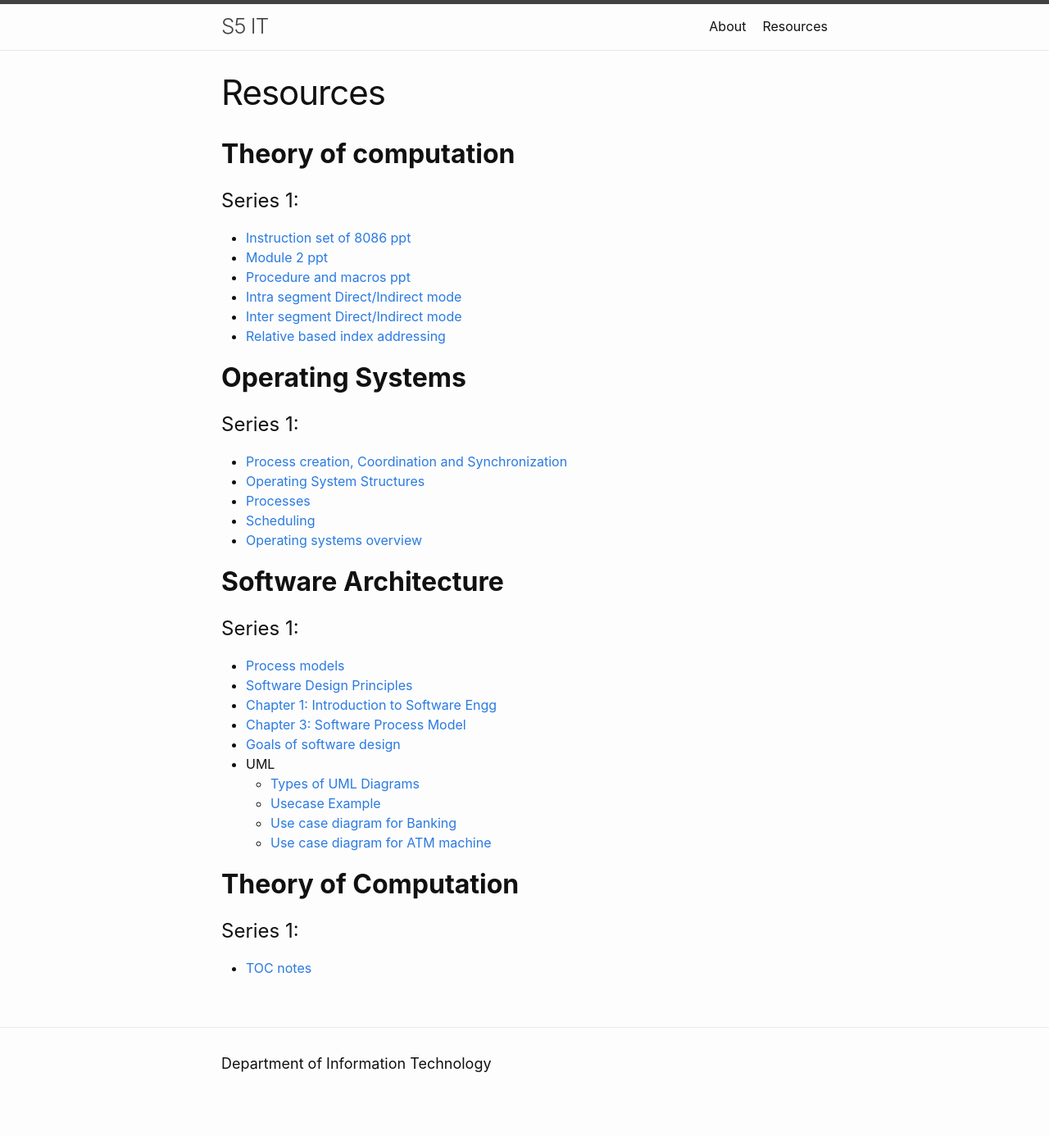
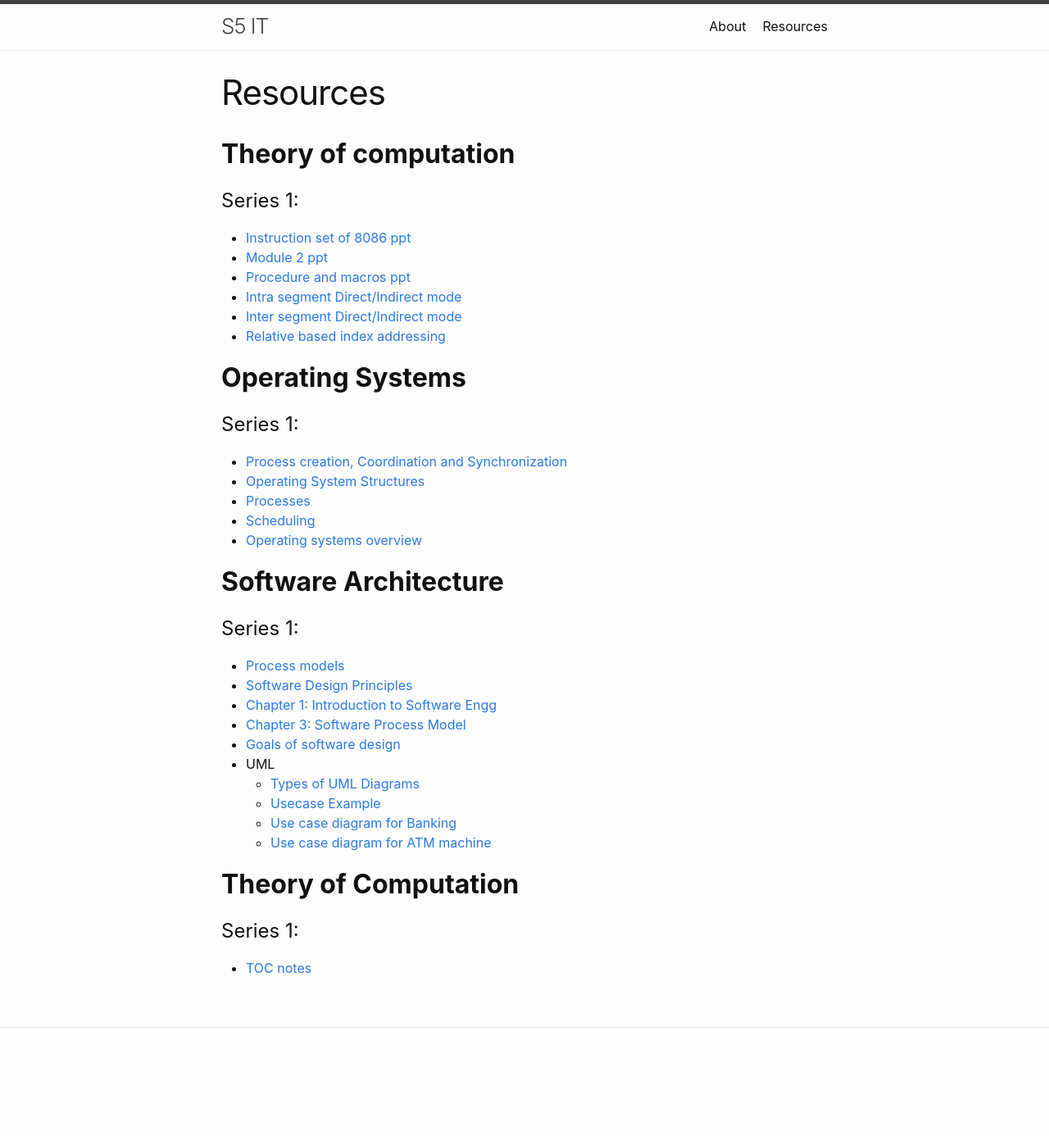
Before and after one commit to IT-GECBH/2020, a Jekyll site: the page built from resources.md, in a window 1280 px wide. Shown: the whole page at 82% size. Built offline with Jekyll 4.4.1, drawn with Linux system fonts in a browser that asks for light colours; after the commit the page ends 1344 px from its top, so only the background shows below that.

Commit message:
Update footer.html

```diff
--- a/_includes/footer.html
+++ b/_includes/footer.html
@@ -3,17 +3,17 @@
 
   <div class="wrapper">
 
-   <h2 class="footer-heading">{{ site.description | escape }}</h2>
+ <!--  <h2 class="footer-heading">{{ site.description | escape }}</h2>  -->
     <div class="footer-col-wrapper">
       <div class="footer-col footer-col-1">
         <ul class="contact-list">
-<!---          <li class="p-name">
-            {%- if site.author -%}
+          <li class="p-name">
+            {%- if site.description -%}
               {{ site.author | escape }}
-            {%- else -%}
-              {{ site.title | escape }}
+    <!--        {%- else -%}
+              {{ site.title | escape }}   -->
             {%- endif -%}
-            </li>           --->
+            </li>
             {%- if site.email -%}
             <li><a class="u-email" href="mailto:{{ site.email }}">{{ site.email }}</a></li>
             {%- endif -%}
```
